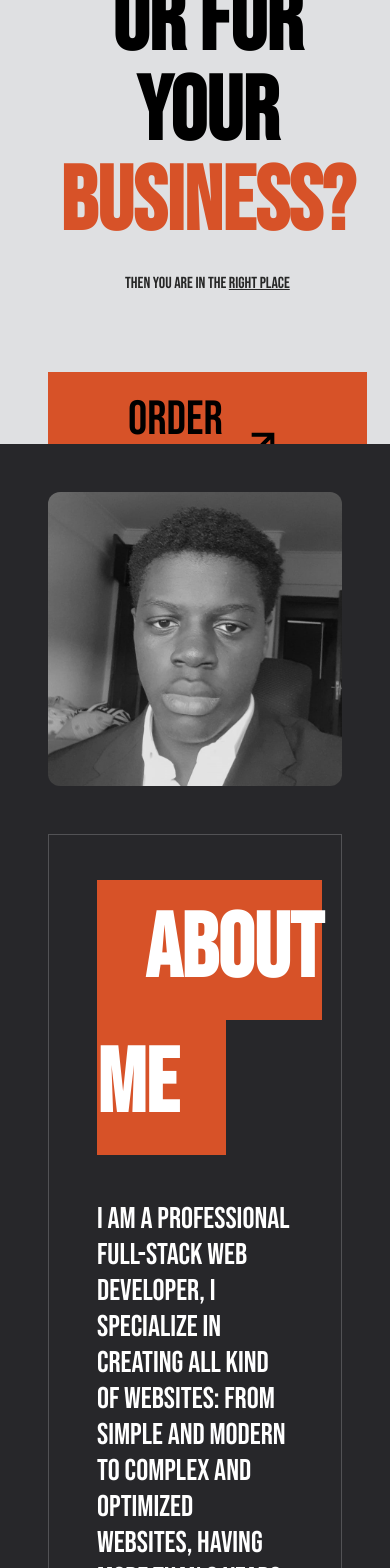
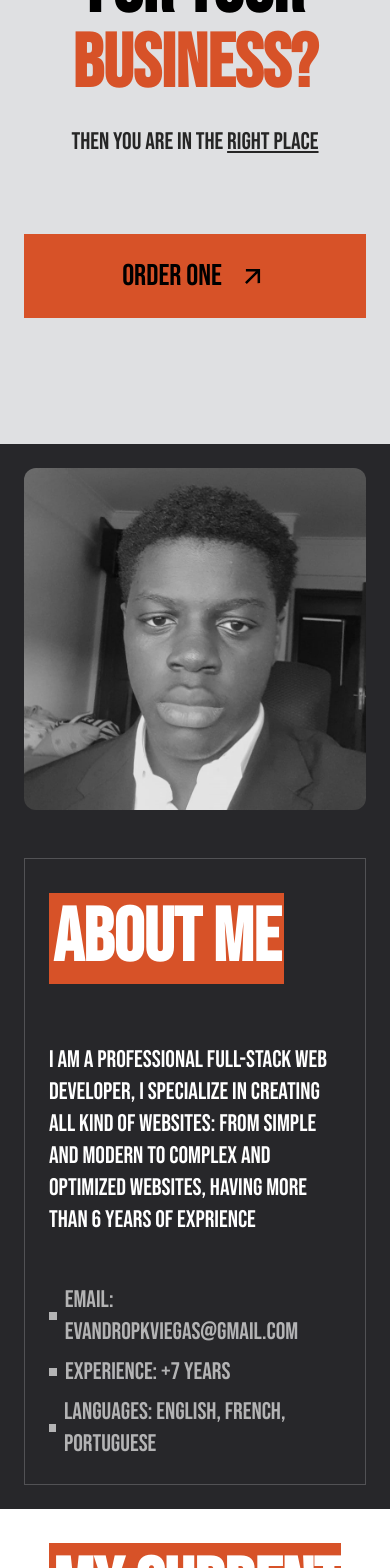
Before and after one commit to EvandrooViegas/portfolio.v2, a Next.js app: page / in a window 390 px wide. Shown: the part 400-1968 px from the top of the page. Built offline with nearby package versions, Linux system fonts and the light colour scheme.

Commit message:
layout redesign

```diff
--- a/components/Container.tsx
+++ b/components/Container.tsx
@@ -17,7 +17,7 @@ export default function Container(props: Props) {
   } = props;
   return (
     <section
-      className={`${padding ? "md:p-20 p-12" : ""} ${
+      className={`${padding ? "md:p-20 p-6" : ""} ${
         center ? "flex justify-center items-center" : ""
       }
       ${full ? "min-h-screen" : ""}
--- a/components/SectionTitle.tsx
+++ b/components/SectionTitle.tsx
@@ -6,7 +6,7 @@ export default function SectionTitle(
     children: React.ReactNode;
     shadow?: boolean;
     background?: boolean;
-    subtitle?: string;
+
   } & React.HTMLAttributes<HTMLSpanElement>
 ) {
   const {
@@ -15,20 +15,21 @@ export default function SectionTitle(
     shadow = false,
     background = false,
     className,
-    subtitle,
+
   } = props;
   return (
     <span
-      className={`${black ? "text-black" : "text-white"}
+      className={`
+      ${black ? "text-black" : "text-white"}
       ${shadow ? "text-shadow" : ""}
       ${
         background
           ? black
-            ? "px-12 py-4 bg-color text-white"
-            : "px-12 py-4  bg-secondary text-white"
+            ? "md:px-12 px-1 md:py-4 bg-color text-white"
+            : "md:px-12 px-1 md:py-4  bg-secondary text-white"
           : ""
       }
-      font-black md:text-[100px] text-[90px]   ${className}`}
+      font-black md:text-[100px] text-[75px]   ${className}`}
     >
       {children}
     </span>
--- a/components/views/About/index.tsx
+++ b/components/views/About/index.tsx
@@ -16,24 +16,25 @@ export default function About() {
       full={false}
       className=" bg-secondary text-white  justify-between flex md:flex-row flex-col-reverse gap-12 "
     >
-      <div className="space-y-12  full  p-12 border border-white/20 ">
-        <AnimatedElement >
-          <SectionTitle
-          background
-            shadow={false}
-            black
-          >
+      <div className="space-y-12  full  md:p-12 p-6 border border-white/20 ">
+        <AnimatedElement>
+          <SectionTitle  background  black>
             About Me
           </SectionTitle>
         </AnimatedElement>
-        <AnimatedElement element="p" className="md:text-5xl text-3xl">
-        I am a professional full-stack web developer, I specialize in
-              creating all kind of websites: from simple and modern to complex
-              and optimized websites, having more than 6 years of exprience
+        <AnimatedElement element="p" className="md:text-5xl text-2xl">
+          I am a professional full-stack web developer, I specialize in creating
+          all kind of websites: from simple and modern to complex and optimized
+          websites, having more than 6 years of exprience
         </AnimatedElement>
         <ul className="flex flex-col gap-2 text-2xl  text-white/65">
           {about.map((a, idx) => (
-             <AnimatedElement element="li" className="flex items-center gap-2" animate={{ x: [-100 * idx * 0.1, 0], opacity: [0, 1] }}  key={a}>
+            <AnimatedElement
+              element="li"
+              className="flex items-center gap-2"
+              animate={{ x: [-100 * idx * 0.1, 0], opacity: [0, 1] }}
+              key={a}
+            >
               <div className="w-2 h-2 bg-white/65" />
               <span> {a}</span>
             </AnimatedElement>
@@ -41,8 +42,11 @@ export default function About() {
         </ul>
       </div>
       <div className="md:flex md:justify-end  ">
-      <AnimatedElement animate={{  opacity: [0, 1] }}  animateOnce className="relative md:w-[500px] md:h-[500px] aspect-square w-full ">
-
+        <AnimatedElement
+          animate={{ opacity: [0, 1] }}
+          animateOnce
+          className="relative md:w-[500px] md:h-[500px] aspect-square w-full "
+        >
           <Image
             fill
             alt="Evandro"
--- a/components/views/Home/index.tsx
+++ b/components/views/Home/index.tsx
@@ -29,7 +29,7 @@ export default function Home() {
             <AnimatedElement
               element="p"
               animate={{ opacity: [0, 1], transition: { delay: 0.3 } }}
-              className="md:text-5xl text-neutral-800 "
+              className="md:text-5xl text-2xl text-neutral-800 "
             >
               Then you are in the <span className="underline">right place</span>
             </AnimatedElement>
@@ -45,7 +45,7 @@ export default function Home() {
               <Button
                 size={"lg"}
                 variant="color"
-                className="w-full mt-3 group  md:w-fit md:mt-0 flex items-center gap-4 "
+                className="w-full mt-3 group text-3xl md:text-5xl  md:w-fit md:mt-0 flex items-center gap-4 "
               >
                 <span>ORDER ONE</span>
                 <span className="transition-all -rotate-45 group-hover:rotate-0"><IoMdArrowForward /></span>
--- a/components/views/Prices/index.tsx
+++ b/components/views/Prices/index.tsx
@@ -13,8 +13,8 @@ export default function Prices() {
       full={false}
       className="flex flex-col  gap-28 relative overflow-hidden"
     >
-      <AnimatedElement className="">
-        <SectionTitle background>PRICES & COSTS</SectionTitle>
+      <AnimatedElement className="w-full text-center md:text-auto">
+        <SectionTitle background className="text-center w-full">PRICES & COSTS</SectionTitle>
       </AnimatedElement>
       <div className="flex flex-col gap-24 w-full">
         <div className="md:grid md:grid-cols-3 flex flex-col items-center gap-16 h-full grow">
@@ -27,16 +27,16 @@ export default function Prices() {
                 transition: { duration: 0.2 },
               }}
               key={price.title}
-              className="flex flex-col items-center  w-full mb-auto  text-black"
+              className="flex flex-col md:items-center  w-full md:mb-auto  text-black"
             >
              <div className="border border-secondary/20 border-b-0">
-             <div className="p-12 flex flex-col items-center border-b border-b-secondary/20">
-                <p className="text-8xl   font-bold text-neutral-800">
+             <div className="md:p-12 p-6  flex flex-col items-center border-b border-b-secondary/20">
+                <p className="md:text-8xl text-6xl  font-bold text-neutral-800">
                   {price.price}
                 </p>
-                <span className=" text-8xl   font-semibold">{price.title}</span>
+                <span className=" md:text-8xl text-6xl   font-semibold">{price.title}</span>
 
-                <p className="text-xl font-semibold mt-6   text-neutral-800 font-lato text-center mb-12">
+                <p className="md:text-xl text-lg font-semibold mt-6   text-neutral-800 font-lato text-center mb-12">
                   {price.description}
                 </p>
               </div>
@@ -44,7 +44,7 @@ export default function Prices() {
               <ul className="space-y-2 w-full">
                 {price.features.map((f) => (
                   <li
-                    className="flex items-center gap-2  border-b border-b-secondary/20 text-2xl "
+                    className="flex items-center md:gap-2 gap-1  border-b border-b-secondary/20 md:text-2xl text-xl "
                     key={f}
                   >
                     <span className="p-4 text-black">
@@ -59,7 +59,7 @@ export default function Prices() {
               <a href={formLink} target="_blank" className="w-full mt-6">
                 <Button
                   variant="color"
-                  className="w-full mt-3 group  md:mt-0 flex items-center gap-4 py-5 font-white text-3xl"
+                  className="w-full mt-3 group  md:mt-0 flex items-center gap-4 py-5 font-white md:text-3xl"
                 >
                   <span>CHOOSE THIS PLAN</span>
                   <span className="transition-all -rotate-45 group-hover:rotate-0">
--- a/components/views/Stats/index.tsx
+++ b/components/views/Stats/index.tsx
@@ -34,7 +34,7 @@ export default function Stats() {
           MY CURRENT STATS
         </SectionTitle>
       </AnimatedElement>
-      <div className="grid md:grid-cols-4 md:gap-12  gap-6 grid-cols-2 ">
+      <div className="grid md:grid-cols-4 md:gap-12  gap-6 ">
         {stats.map((s, idx) => (
           <AnimatedElement
             element="div"
```
Also changed, not shown: app/icon.jpeg (deleted), app/icon.png (added). Lines whose indentation alone changed are shown as unchanged.
